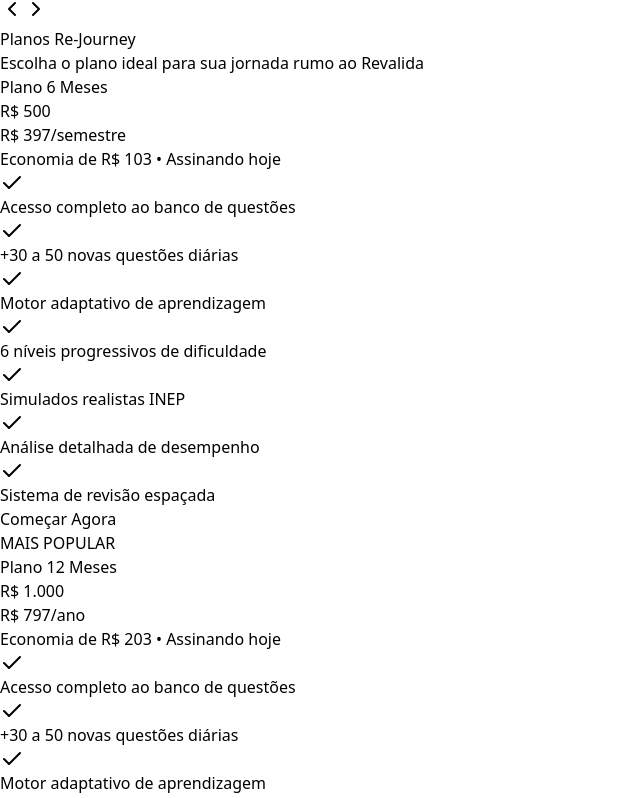
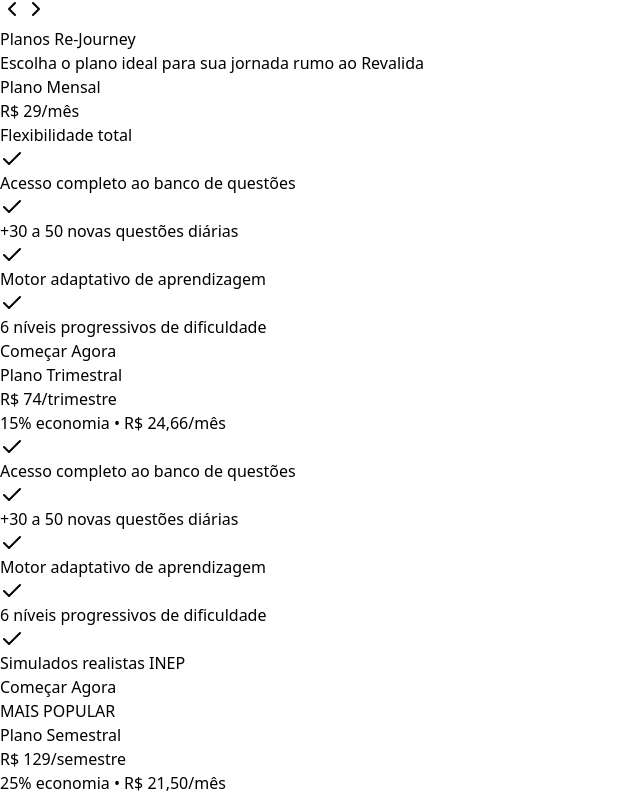
Before and after one commit to MolinariBR/journeyland, a React (Vite) app: page / in a window 1280 px wide. Shown: the part 2979-3777 px from the top of the page, without its empty margins (0-640 px from the left). Built offline with nearby package versions, Linux system fonts and the light colour scheme.

Commit message:
feat: refatorar planos de preços para 4 opções (mensal, trimestral, semestral, anual)

```diff
--- a/server.js
+++ b/server.js
@@ -81,8 +81,10 @@ app.post('/api/create-checkout', async (req, res) => {
     }
 
     const prices = {
-      '6months': { amount: 39700, description: 'Plano 6 Meses - Re-Journey' },
-      '12months': { amount: 79700, description: 'Plano 12 Meses - Re-Journey' },
+      'monthly': { amount: 2900, description: 'Plano Mensal - Re-Journey' },
+      'quarterly': { amount: 7400, description: 'Plano Trimestral - Re-Journey' },
+      'semiannual': { amount: 12900, description: 'Plano Semestral - Re-Journey' },
+      'annual': { amount: 20900, description: 'Plano Anual - Re-Journey' },
     };
 
     const selectedPrice = prices[plan];
--- a/src/components/Pricing.tsx
+++ b/src/components/Pricing.tsx
@@ -21,7 +21,7 @@ export const Pricing = () => {
     'Suporte prioritário'
   ];
 
-  const handleCheckout = async (plan: '6months' | '12months') => {
+  const handleCheckout = async (plan: 'monthly' | 'quarterly' | 'semiannual' | 'annual') => {
     setLoadingPlan(plan);
     try {
       const response = await fetch('/api/create-checkout', {
@@ -38,10 +38,17 @@ export const Pricing = () => {
 
       if (data.url) {
         // Track conversion event (placeholder for future analytics)
+        const planPrices = {
+          monthly: 29,
+          quarterly: 74,
+          semiannual: 129,
+          annual: 209
+        };
+
         if (typeof window !== 'undefined' && (window as any).gtag) {
           (window as any).gtag('event', 'begin_checkout', {
             currency: 'BRL',
-            value: plan === '6months' ? 397 : 797,
+            value: planPrices[plan],
             items: [{ item_name: `Re-Journey ${plan}` }]
           });
         }
@@ -66,80 +73,132 @@ export const Pricing = () => {
             </p>
           </div>
 
-          <div className="grid md:grid-cols-2 gap-8 max-w-5xl mx-auto">
-            {/* 6 Months Plan */}
-            <div className="bg-[#161616] border border-[#1F1F1F] rounded-xl p-8 hover:border-gray-700 transition-all">
+          <div className="grid md:grid-cols-2 lg:grid-cols-4 gap-6 max-w-7xl mx-auto">
+            {/* Monthly Plan */}
+            <div className="bg-[#161616] border border-[#1F1F1F] rounded-xl p-6 hover:border-gray-700 transition-all">
               <div className="mb-6">
-                <h3 className="text-2xl font-bold text-[#F5F5F5] mb-2">Plano 6 Meses</h3>
-                <div className="flex items-baseline gap-2">
-                  <span className="text-2xl text-gray-500 line-through">R$ 500</span>
+                <h3 className="text-xl font-bold text-[#F5F5F5] mb-2">Plano Mensal</h3>
+                <div className="flex items-baseline gap-2 mt-1">
+                  <span className="text-3xl font-bold text-white">R$ 29</span>
+                  <span className="text-gray-500">/mês</span>
                 </div>
+                <p className="text-sm text-gray-400 mt-2">Flexibilidade total</p>
+              </div>
+
+              <ul className="space-y-3 mb-6">
+                {baseFeatures.slice(0, 4).map((feature, idx) => (
+                  <li key={idx} className="flex items-start gap-2">
+                    <Check className="w-4 h-4 text-green-500 flex-shrink-0 mt-0.5" />
+                    <span className="text-gray-300 text-sm">{feature}</span>
+                  </li>
+                ))}
+              </ul>
+
+              <button
+                onClick={() => handleCheckout('monthly')}
+                disabled={loadingPlan === 'monthly'}
+                className="w-full py-3 bg-[#E0E0E0] text-[#121212] font-semibold rounded-lg hover:bg-white transition-all disabled:opacity-50 text-sm"
+              >
+                {loadingPlan === 'monthly' ? 'Redirecionando...' : 'Começar Agora'}
+              </button>
+            </div>
+
+            {/* Quarterly Plan */}
+            <div className="bg-[#161616] border border-[#1F1F1F] rounded-xl p-6 hover:border-gray-700 transition-all">
+              <div className="mb-6">
+                <h3 className="text-xl font-bold text-[#F5F5F5] mb-2">Plano Trimestral</h3>
                 <div className="flex items-baseline gap-2 mt-1">
-                  <span className="text-4xl font-bold text-white">R$ 397</span>
+                  <span className="text-3xl font-bold text-white">R$ 74</span>
+                  <span className="text-gray-500">/trimestre</span>
+                </div>
+                <p className="text-sm text-green-400 mt-2">15% economia • R$ 24,66/mês</p>
+              </div>
+
+              <ul className="space-y-3 mb-6">
+                {baseFeatures.slice(0, 5).map((feature, idx) => (
+                  <li key={idx} className="flex items-start gap-2">
+                    <Check className="w-4 h-4 text-green-500 flex-shrink-0 mt-0.5" />
+                    <span className="text-gray-300 text-sm">{feature}</span>
+                  </li>
+                ))}
+              </ul>
+
+              <button
+                onClick={() => handleCheckout('quarterly')}
+                disabled={loadingPlan === 'quarterly'}
+                className="w-full py-3 bg-[#E0E0E0] text-[#121212] font-semibold rounded-lg hover:bg-white transition-all disabled:opacity-50 text-sm"
+              >
+                {loadingPlan === 'quarterly' ? 'Redirecionando...' : 'Começar Agora'}
+              </button>
+            </div>
+
+            {/* Semiannual Plan */}
+            <div className="bg-[#161616] border-2 border-gray-600 rounded-xl p-6 relative hover:border-gray-500 transition-all">
+              <div className="absolute -top-3 left-1/2 transform -translate-x-1/2">
+                <span className="bg-gradient-to-r from-gray-600 to-gray-700 text-white text-xs font-bold px-3 py-1 rounded-full">
+                  MAIS POPULAR
+                </span>
+              </div>
+
+              <div className="mb-6">
+                <h3 className="text-xl font-bold text-[#F5F5F5] mb-2">Plano Semestral</h3>
+                <div className="flex items-baseline gap-2 mt-1">
+                  <span className="text-3xl font-bold text-white">R$ 129</span>
                   <span className="text-gray-500">/semestre</span>
                 </div>
-                <p className="text-sm text-green-400 mt-2">Economia de R$ 103 • Assinando hoje</p>
+                <p className="text-sm text-green-400 mt-2">25% economia • R$ 21,50/mês</p>
               </div>
 
-              <ul className="space-y-4 mb-8">
+              <ul className="space-y-3 mb-6">
                 {features6.map((feature, idx) => {
                   const iconColor = (feature === 'Suporte prioritário' || feature === 'Grupo Exclusivo') ? 'text-yellow-400' : 'text-green-500';
                   return (
-                    <li key={idx} className="flex items-start gap-3">
-                      <Check className={`w-5 h-5 ${iconColor} flex-shrink-0 mt-0.5`} />
-                      <span className="text-gray-300">{feature}</span>
+                    <li key={idx} className="flex items-start gap-2">
+                      <Check className={`w-4 h-4 ${iconColor} flex-shrink-0 mt-0.5`} />
+                      <span className="text-gray-300 text-sm">{feature}</span>
                     </li>
                   );
                 })}
               </ul>
 
               <button
-                onClick={() => handleCheckout('6months')}
-                disabled={loadingPlan === '6months'}
-                className="w-full py-4 bg-[#E0E0E0] text-[#121212] font-semibold rounded-lg hover:bg-white transition-all disabled:opacity-50"
+                onClick={() => handleCheckout('semiannual')}
+                disabled={loadingPlan === 'semiannual'}
+                className="w-full py-3 bg-white text-[#121212] font-semibold rounded-lg hover:bg-gray-200 transition-all shadow-lg disabled:opacity-50 text-sm"
               >
-                {loadingPlan === '6months' ? 'Redirecionando...' : 'Começar Agora'}
+                {loadingPlan === 'semiannual' ? 'Redirecionando...' : 'Começar Agora'}
               </button>
             </div>
 
-            {/* 12 Months Plan - Popular */}
-            <div className="bg-[#161616] border-2 border-gray-600 rounded-xl p-8 relative hover:border-gray-500 transition-all">
-              <div className="absolute -top-4 left-1/2 transform -translate-x-1/2">
-                <span className="bg-gradient-to-r from-gray-600 to-gray-700 text-white text-xs font-bold px-4 py-1 rounded-full">
-                  MAIS POPULAR
-                </span>
+            {/* Annual Plan */}
+            <div className="bg-[#161616] border border-[#1F1F1F] rounded-xl p-6 hover:border-gray-700 transition-all">
+              <div className="mb-6">
+                <h3 className="text-xl font-bold text-[#F5F5F5] mb-2">Plano Anual</h3>
+                <div className="flex items-baseline gap-2 mt-1">
+                  <span className="text-3xl font-bold text-white">R$ 209</span>
+                  <span className="text-gray-500">/ano</span>
+                </div>
+                <p className="text-sm text-green-400 mt-2">40% economia • R$ 17,42/mês</p>
               </div>
 
-              <div className="mb-6">
-                <h3 className="text-2xl font-bold text-[#F5F5F5] mb-2">Plano 12 Meses</h3>
-                <div className="flex items-baseline gap-2">
-                  <span className="text-2xl text-gray-500 line-through">R$ 1.000</span>
-                </div>
-                <div className="flex items-baseline gap-2 mt-1">
-                  <span className="text-4xl font-bold text-white">R$ 797</span>
-                  <span className="text-gray-500">/ano</span>
-                </div>
-                <p className="text-sm text-green-400 mt-2">Economia de R$ 203 • Assinando hoje</p>
-              </div>
-
-              <ul className="space-y-4 mb-8">
+              <ul className="space-y-3 mb-6">
                 {features12.map((feature, idx) => {
                   const iconColor = (feature === 'Suporte prioritário' || feature === 'Grupo Exclusivo') ? 'text-yellow-400' : 'text-green-500';
                   return (
-                    <li key={idx} className="flex items-start gap-3">
-                      <Check className={`w-5 h-5 ${iconColor} flex-shrink-0 mt-0.5`} />
-                      <span className="text-gray-300">{feature}</span>
+                    <li key={idx} className="flex items-start gap-2">
+                      <Check className={`w-4 h-4 ${iconColor} flex-shrink-0 mt-0.5`} />
+                      <span className="text-gray-300 text-sm">{feature}</span>
                     </li>
                   );
                 })}
               </ul>
 
               <button
-                onClick={() => handleCheckout('12months')}
-                disabled={loadingPlan === '12months'}
-                className="w-full py-4 bg-white text-[#121212] font-semibold rounded-lg hover:bg-gray-200 transition-all shadow-lg disabled:opacity-50"
+                onClick={() => handleCheckout('annual')}
+                disabled={loadingPlan === 'annual'}
+                className="w-full py-3 bg-[#E0E0E0] text-[#121212] font-semibold rounded-lg hover:bg-white transition-all disabled:opacity-50 text-sm"
               >
-                {loadingPlan === '12months' ? 'Redirecionando...' : 'Começar Agora'}
+                {loadingPlan === 'annual' ? 'Redirecionando...' : 'Começar Agora'}
               </button>
             </div>
           </div>
```
Also changed, not shown: 2 other files (tests, documents, lock files or other folders).
